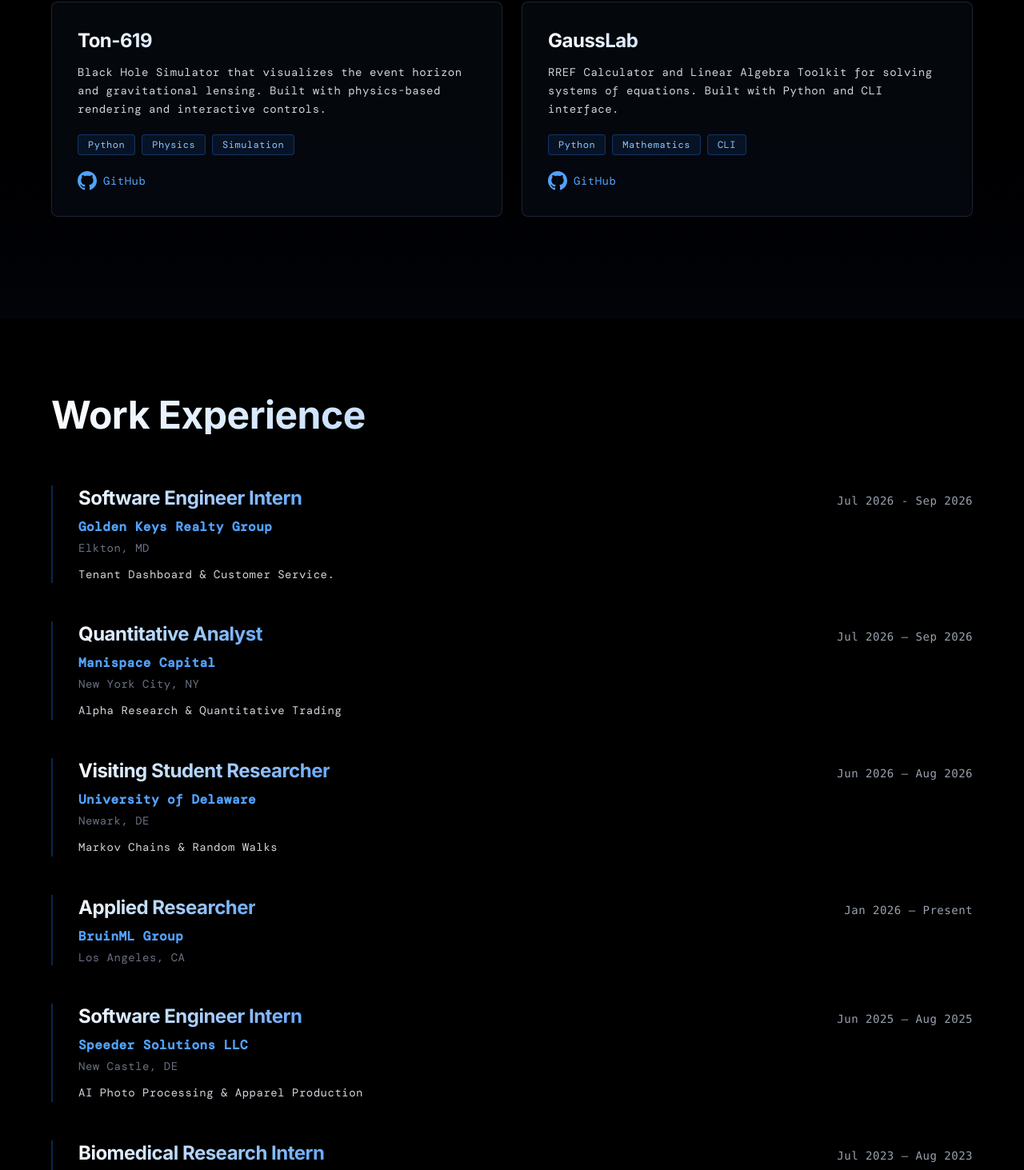
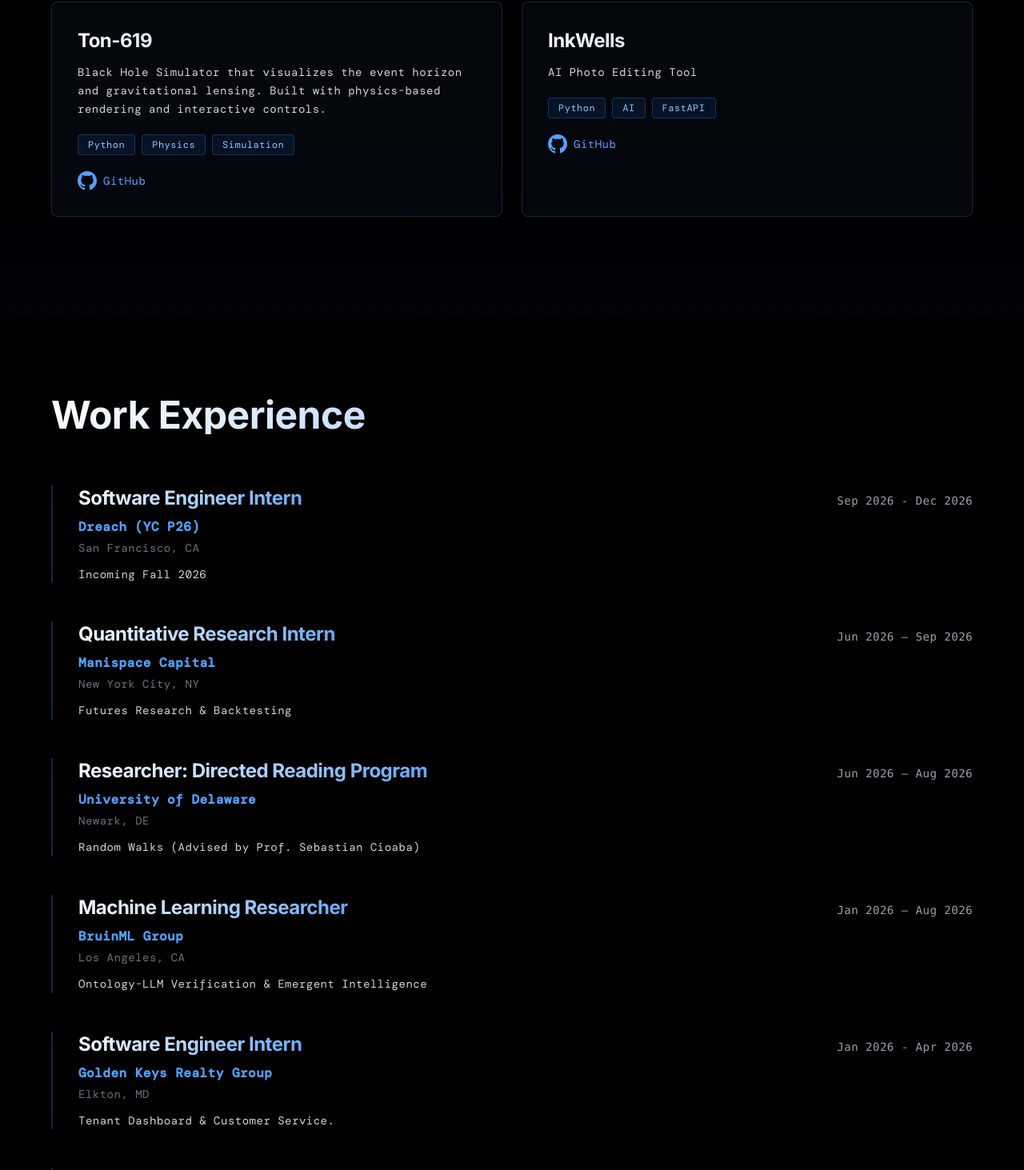
Before and after one commit to AlexNicholasWang/Personal-Website, a React (Vite) app: page / in a window 1280 px wide. Shown: the part 1298-2761 px from the top of the page at 80% size. Built offline with nearby package versions, Linux system fonts and the light colour scheme.

Commit message:
new changes

```diff
--- a/src/app/App.tsx
+++ b/src/app/App.tsx
@@ -70,9 +70,9 @@ const PORTFOLIO_DATA = {
         ]
       },
       {
-        title: "GaussLab",
-        description: "RREF Calculator and Linear Algebra Toolkit for solving systems of equations. Built with Python and CLI interface.",
-        tags: ["Python", "Mathematics", "CLI"],
+        title: "InkWells",
+        description: "AI Photo Editing Tool",
+        tags: ["Python", "AI", "FastAPI"],
         links: [
           { label: "GitHub", href: "https://github.com/AlexNicholasWang", icon: "github" }
         ]
@@ -83,31 +83,39 @@ const PORTFOLIO_DATA = {
     title: "Work Experience",
     items: [
       {
+        company: "Dreach (YC P26)",
+        role: "Software Engineer Intern",
+        date: "Sep 2026 - Dec 2026",
+        location: "San Francisco, CA",
+        description: "Incoming Fall 2026"
+      },
+      {
+        company: "Manispace Capital",
+        role: "Quantitative Research Intern",
+        date: "Jun 2026 – Sep 2026",
+        location: "New York City, NY",
+        description: "Futures Research & Backtesting"
+      },
+      {
+        company: "University of Delaware",
+        role: "Researcher: Directed Reading Program",
+        date: "Jun 2026 – Aug 2026",
+        location: "Newark, DE",
+        description: "Random Walks (Advised by Prof. Sebastian Cioaba)"
+      },
+      {
+        company: "BruinML Group",
+        role: "Machine Learning Researcher",
+        date: "Jan 2026 – Aug 2026",
+        location: "Los Angeles, CA",
+        description: "Ontology-LLM Verification & Emergent Intelligence"
+      },
+      {
         company: "Golden Keys Realty Group",
         role: "Software Engineer Intern",
         location: "Elkton, MD",
-        date: "Jul 2026 - Sep 2026",
+        date: "Jan 2026 - Apr 2026",
         description: "Tenant Dashboard & Customer Service."
-      },
-      {
-        company: "Manispace Capital",
-        role: "Quantitative Analyst",
-        date: "Jul 2026 – Sep 2026",
-        location: "New York City, NY",
-        description: "Alpha Research & Quantitative Trading"
-      },
-      {
-        company: "University of Delaware",
-        role: "Visiting Student Researcher",
-        date: "Jun 2026 – Aug 2026",
-        location: "Newark, DE",
-        description: "Markov Chains & Random Walks"
-      },
-      {
-        company: "BruinML Group",
-        role: "Applied Researcher",
-        date: "Jan 2026 – Present",
-        location: "Los Angeles, CA",
       },
       {
         company: "Speeder Solutions LLC",
@@ -119,7 +127,7 @@ const PORTFOLIO_DATA = {
       {
         company: "Johns Hopkins University",
         role: "Biomedical Research Intern",
-        date: "Jul 2023 – Aug 2023",
+        date: "Jun 2023 – Aug 2023",
         location: "Baltimore, MD",
         description: "Peptides & Anti-cancer Drug Devlopment"
       },
```
